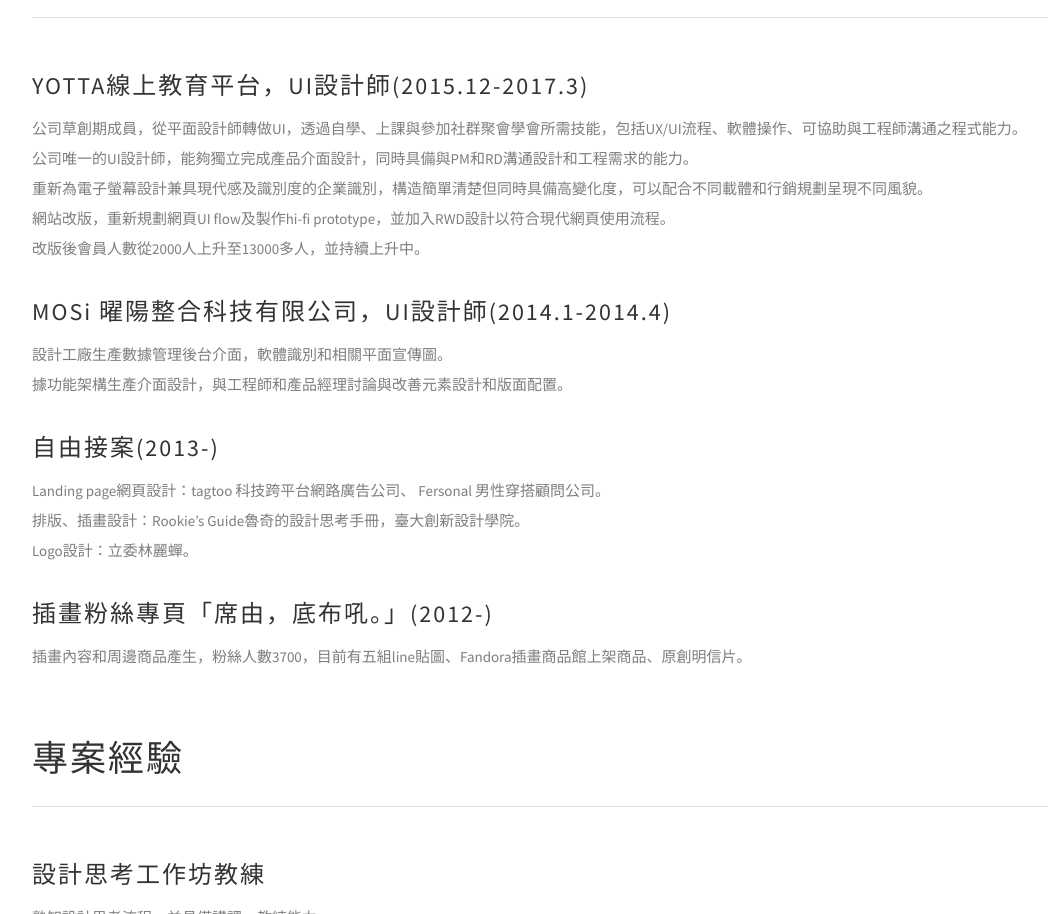
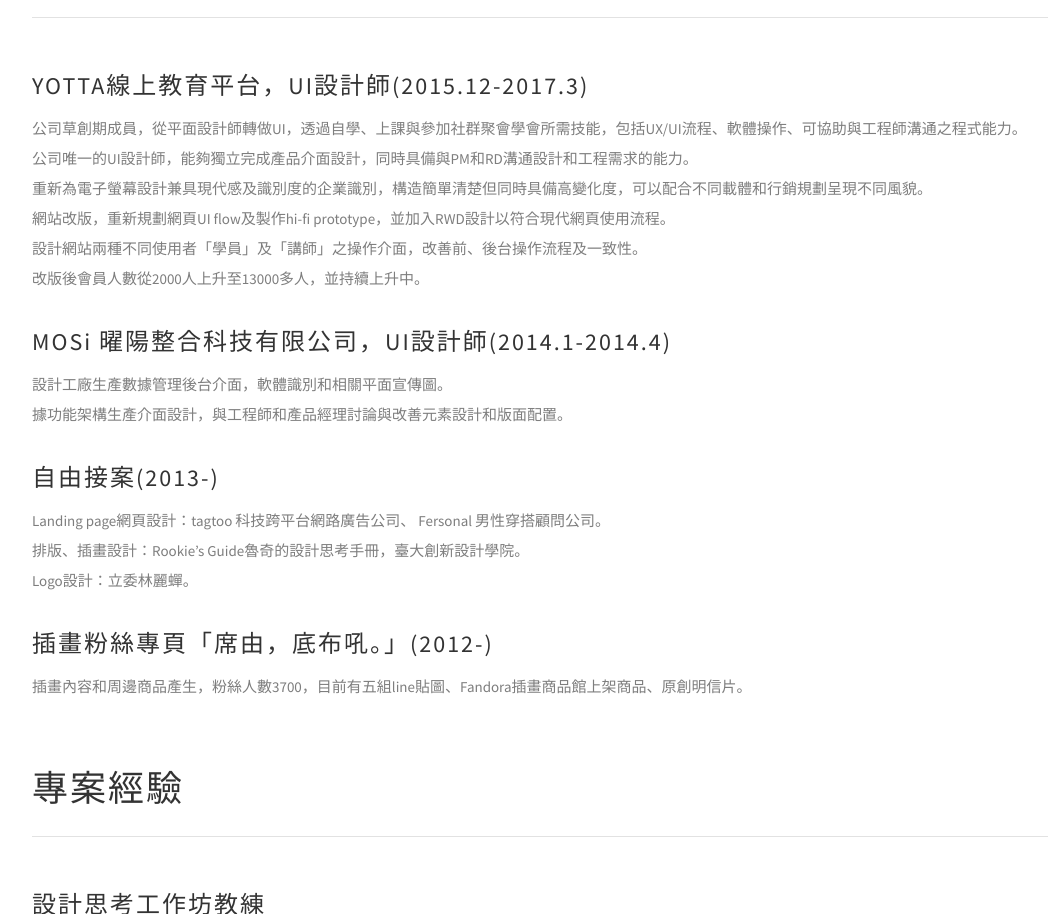
Before and after one commit to ceelwang/ceelwang_official, a website: page resume.html in a window 1280 px wide. Shown: the part 1006-1920 px from the top of the page, without its empty margins (53-1101 px from the left). Drawn offline with Linux system fonts and the light colour scheme; files that its build step writes are made by us from their sources.

Commit message:
增加條目

```diff
--- a/resume.html
+++ b/resume.html
@@ -140,6 +140,7 @@
                         公司唯一的UI設計師，能夠獨立完成產品介面設計，同時具備與PM和RD溝通設計和工程需求的能力。<br>
                         重新為電子螢幕設計兼具現代感及識別度的企業識別，構造簡單清楚但同時具備高變化度，可以配合不同載體和行銷規劃呈現不同風貌。<br>
                         網站改版，重新規劃網頁UI flow及製作hi-fi prototype，並加入RWD設計以符合現代網頁使用流程。<br>
+                        設計網站兩種不同使用者「學員」及「講師」之操作介面，改善前、後台操作流程及一致性。<br>
                         改版後會員人數從2000人上升至13000多人，並持續上升中。<br>
 
                         </p>
```
